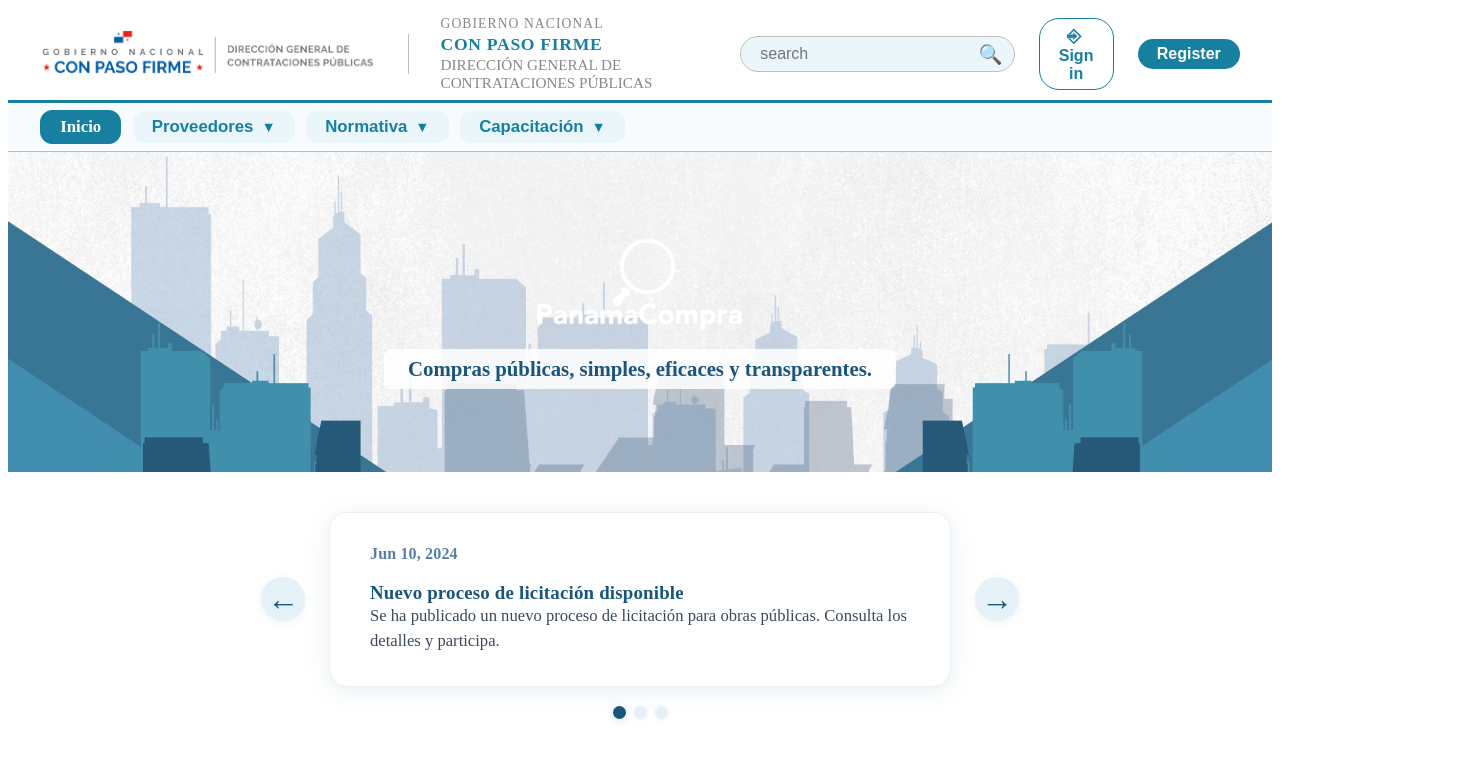
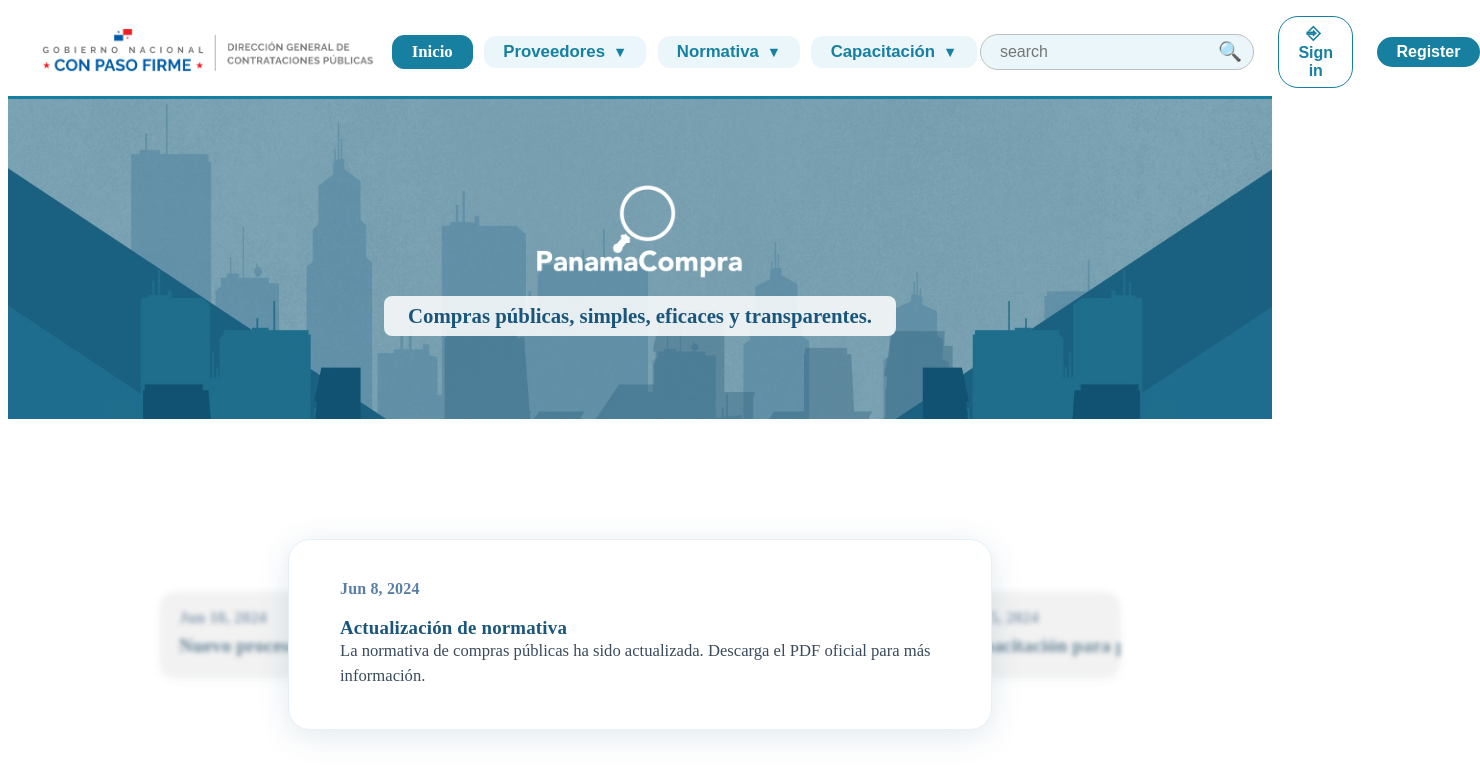
Before and after one commit to ChrisDRS-dev/PanamaCompra_Redesign, a React (Vite) app: page / in a window 1280 px wide. Shown: the top 778 px of the page, 1480 px wide, since content can reach past the window. Built offline with nearby package versions, Linux system fonts and the light colour scheme.

Commit message:
Better UX/UI on navbar and news

```diff
--- a/package.json
+++ b/package.json
@@ -15,6 +15,7 @@
   },
   "devDependencies": {
     "@eslint/js": "^9.29.0",
+    "@tailwindcss/postcss": "^4.1.11",
     "@types/react": "^19.1.8",
     "@types/react-dom": "^19.1.6",
     "@vitejs/plugin-react": "^4.5.2",
--- a/postcss.config.js
+++ b/postcss.config.cjs
@@ -2,7 +2,7 @@
 
 module.exports = {
   plugins: {
-    tailwindcss: {},
+    '@tailwindcss/postcss': {},
     autoprefixer: {},
   },
 };
--- a/src/components/Navbar.jsx
+++ b/src/components/Navbar.jsx
@@ -79,7 +79,7 @@ const Navbar = () => {
               {col.map((item, i) => (
                 <li key={i} className="navbar__dropdown-item">
                   <span className="navbar__dropdown-bullet" />
-                  {item}
+                  <a href="#" className="navbar__dropdown-link">{item}</a>
                 </li>
               ))}
             </ul>
@@ -97,12 +97,22 @@ const Navbar = () => {
           <a href="/">
             <img src={logoGubernamental} alt="Logo Gubernamental" className="navbar__logo" />
           </a>
-          <div className="navbar__divider" />
-          <div className="navbar__text-group">
-            <span className="navbar__text--top">GOBIERNO NACIONAL</span>
-            <span className="navbar__text--middle">CON PASO FIRME</span>
-            <span className="navbar__text--bottom">DIRECCIÓN GENERAL DE CONTRATACIONES PÚBLICAS</span>
-          </div>
+          <nav className="navbar__mainbar navbar__mainbar--inline">
+            <a href="#" className="navbar__link navbar__link--active">Inicio</a>
+            {Object.keys(menuConfig).map((key) => (
+              <div
+                key={key}
+                className="navbar__dropdown"
+                onMouseEnter={() => setOpenMenu(key)}
+                onMouseLeave={() => setOpenMenu(null)}
+              >
+                <button className="navbar__link navbar__dropdown-btn">
+                  {menuConfig[key].title} <span className="navbar__icon-caret">▼</span>
+                </button>
+                {openMenu === key && renderDropdown(key)}
+              </div>
+            ))}
+          </nav>
         </div>
         <div className="navbar__actions">
           <div className="navbar__search-group">
@@ -115,23 +125,6 @@ const Navbar = () => {
           <button className="navbar__button navbar__button--primary">Register</button>
         </div>
       </div>
-      {/* Barra de menú principal */}
-      <nav className="navbar__mainbar">
-        <a href="#" className="navbar__link navbar__link--active">Inicio</a>
-        {Object.keys(menuConfig).map((key) => (
-          <div
-            key={key}
-            className="navbar__dropdown"
-            onMouseEnter={() => setOpenMenu(key)}
-            onMouseLeave={() => setOpenMenu(null)}
-          >
-            <button className="navbar__link navbar__dropdown-btn">
-              {menuConfig[key].title} <span className="navbar__icon-caret">▼</span>
-            </button>
-            {openMenu === key && renderDropdown(key)}
-          </div>
-        ))}
-      </nav>
     </header>
   );
 };
--- a/src/components/News.jsx
+++ b/src/components/News.jsx
@@ -1,4 +1,4 @@
-import React, { useState } from "react";
+import React, { useState, useEffect, useRef } from "react";
 import "../styles/News.css";
 
 // Ejemplo de datos de comunicados
@@ -29,26 +29,100 @@ const newsData = [
 const News = () => {
   const [current, setCurrent] = useState(0);
   const total = newsData.length;
+  const intervalRef = useRef(null);
+  const [hovered, setHovered] = useState(false);
+  const [slideDir, setSlideDir] = useState(null);
 
-  const goTo = (idx) => setCurrent(idx);
-  const prev = () => setCurrent((prev) => (prev === 0 ? total - 1 : prev - 1));
-  const next = () => setCurrent((prev) => (prev === total - 1 ? 0 : prev + 1));
+  const goTo = (idx) => {
+    setSlideDir(idx > current || (current === total - 1 && idx === 0) ? 'right' : 'left');
+    setTimeout(() => {
+      setCurrent(idx);
+      setSlideDir(null);
+    }, 10);
+  };
+  const prev = () => {
+    setSlideDir('left');
+    setTimeout(() => {
+      setCurrent((prev) => (prev === 0 ? total - 1 : prev - 1));
+      setSlideDir(null);
+    }, 10);
+  };
+  const next = () => {
+    setSlideDir('right');
+    setTimeout(() => {
+      setCurrent((prev) => (prev === total - 1 ? 0 : prev + 1));
+      setSlideDir(null);
+    }, 10);
+  };
+
+  useEffect(() => {
+    if (!hovered) {
+      intervalRef.current = setInterval(() => {
+        setSlideDir('right');
+        setTimeout(() => {
+          setCurrent((prev) => (prev === total - 1 ? 0 : prev + 1));
+          setSlideDir(null);
+        }, 10);
+      }, 3000);
+    } else if (intervalRef.current) {
+      clearInterval(intervalRef.current);
+    }
+    return () => clearInterval(intervalRef.current);
+  }, [hovered, total]);
+
+  // Helper for preview index
+  const getPreviewIndex = (offset) => {
+    let idx = current + offset;
+    if (idx < 0) idx += total;
+    if (idx >= total) idx -= total;
+    return idx;
+  };
 
   return (
     <section className="news-section">
-      <div className="news-carousel">
-        <button className="news-arrow" onClick={prev} aria-label="Anterior">&#8592;</button>
-        <div className="news-slide">
+      <div
+        className="news-carousel"
+        onMouseEnter={() => setHovered(true)}
+        onMouseLeave={() => setHovered(false)}
+      >
+        {/* Preview left */}
+        <div className="news-preview news-preview--left">
+          <div className="news-preview-content">
+            <div className="news-date">{newsData[getPreviewIndex(-1)].date}</div>
+            <div className="news-title">{newsData[getPreviewIndex(-1)].title}</div>
+          </div>
+        </div>
+        {/* Main slide */}
+        <div className={`news-slide${hovered ? " hovered" : ""}${slideDir ? ` slide-${slideDir}` : ""}`}>
           <div className="news-date">{newsData[current].date}</div>
           <div className="news-content">
             <a href={newsData[current].link} className="news-title" target="_blank" rel="noopener noreferrer">
               {newsData[current].title}
             </a>
             <p className="news-desc">{newsData[current].description}</p>
+            {/* Mostrar más info en hover si se desea */}
+            {hovered && (
+              <div className="news-more-info">Más información disponible...</div>
+            )}
           </div>
         </div>
+        {/* Preview right */}
+        <div className="news-preview news-preview--right">
+          <div className="news-preview-content">
+            <div className="news-date">{newsData[getPreviewIndex(1)].date}</div>
+            <div className="news-title">{newsData[getPreviewIndex(1)].title}</div>
+          </div>
+        </div>
+        {/* Botones solo en hover */}
+        {hovered && (
+          <>
+            <button className="news-arrow" onClick={prev} aria-label="Anterior">&#8592;</button>
             <button className="news-arrow" onClick={next} aria-label="Siguiente">&#8594;</button>
+          </>
+        )}
       </div>
+      {/* Dots solo en hover */}
+      {hovered && (
         <div className="news-dots">
           {newsData.map((_, idx) => (
             <button
@@ -59,6 +133,7 @@ const News = () => {
             />
           ))}
         </div>
+      )}
     </section>
   );
 };
--- a/src/styles/Navbar.css
+++ b/src/styles/Navbar.css
@@ -97,7 +97,7 @@
   font-size: 1rem;
   margin-right: 0.5rem;
   cursor: pointer;
-  transition: background 0.2s, color 0.2s;
+  transition: background var(--navbar-transition), color var(--navbar-transition);
 }
 
 .navbar__button--primary {
@@ -117,6 +117,7 @@
 .navbar__button--primary:focus {
   background: #145e7a;
   color: #fff;
+  transition: background var(--navbar-transition), color var(--navbar-transition);
 }
 
 /* Barra de menú principal */
@@ -124,9 +125,9 @@
   display: flex;
   align-items: center;
   gap: 0.5rem;
-  background: #f7fbfd;
-  padding: 0.4rem 2rem;
-  border-bottom: 1.5px solid #bdbdbd;
+  background: #fff;
+  padding: 0;
+  border-bottom: none;
 }
 
 .navbar__link {
@@ -138,7 +139,7 @@
   border-radius: 12px;
   padding: 0.4rem 1.2rem;
   margin-right: 0.2rem;
-  transition: background 0.2s, color 0.2s;
+  transition: background var(--navbar-transition), color var(--navbar-transition);
   border: 1.5px solid transparent;
 }
 
@@ -148,6 +149,7 @@
   background: #1780a1;
   color: #fff;
   border: 1.5px solid #1780a1;
+  transition: background var(--navbar-transition), color var(--navbar-transition), border var(--navbar-transition);
 }
 
 .navbar__dropdown {
@@ -167,13 +169,14 @@
   border-radius: 12px;
   padding: 0.4rem 1.2rem;
   cursor: pointer;
-  transition: background 0.2s, color 0.2s;
+  transition: background var(--navbar-transition), color var(--navbar-transition);
 }
 
 .navbar__dropdown-btn:hover,
 .navbar__dropdown-btn:focus {
   background: #1780a1;
   color: #fff;
+  transition: background var(--navbar-transition), color var(--navbar-transition);
 }
 
 .navbar__icon-caret {
@@ -205,10 +208,17 @@
   color: #1780a1;
   font-size: 1rem;
   cursor: pointer;
-  transition: color 0.2s;
+  transition: color var(--navbar-transition);
 }
 
 .navbar__dropdown-menu li:hover {
   color: #145e7a;
   text-decoration: underline;
+  transition: color var(--navbar-transition);
 }
+
+:root {
+  --navbar-transition-time: 0.25s;
+  --navbar-transition-ease: cubic-bezier(.4,1.6,.4,1);
+  --navbar-transition: var(--navbar-transition-time) var(--navbar-transition-ease);
+}
--- a/src/styles/News.css
+++ b/src/styles/News.css
@@ -1,50 +1,49 @@
+:root {
+  --news-transition-time: 2s;
+  --news-transition-ease: cubic-bezier(.4,1.6,.4,1);
+  --news-transition: var(--news-transition-time) var(--news-transition-ease);
+}
+
 .news-section {
   width: 100%;
-  max-width: 900px;
-  margin: 2.5rem auto 0 auto;
+  max-width: 1100px;
+  margin: 3.5rem auto 0 auto;
   padding: 0 1rem;
+  transition: transform var(--news-transition), box-shadow 0.3s;
 }
 
 .news-carousel {
   display: flex;
   align-items: center;
   justify-content: center;
-  gap: 1.5rem;
-}
-
-.news-arrow {
-  background: #e6f0f7;
-  border: none;
-  color: #1a567b;
-  font-size: 2rem;
-  border-radius: 50%;
-  width: 44px;
-  height: 44px;
-  cursor: pointer;
-  box-shadow: 0 2px 8px rgba(26,86,123,0.08);
-  display: flex;
-  align-items: center;
-  justify-content: center;
-  transition: background 0.2s, box-shadow 0.2s;
-}
-.news-arrow:hover {
-  background: #cbe2f3;
-  box-shadow: 0 4px 16px rgba(26,86,123,0.12);
+  gap: 0.5rem;
+  position: relative;
+  min-height: 320px;
+  transition: transform var(--news-transition), box-shadow 0.3s;
 }
 
 .news-slide {
   background: #fff;
-  border-radius: 18px;
-  box-shadow: 0 4px 24px rgba(26,86,123,0.10);
-  padding: 2rem 2.5rem;
-  min-width: 320px;
-  max-width: 540px;
+  border-radius: 22px;
+  box-shadow: 0 6px 32px rgba(26,86,123,0.13);
+  padding: 2.5rem 3.2rem;
+  min-width: 420px;
+  max-width: 600px;
   flex: 1 1 0;
   display: flex;
   flex-direction: column;
   align-items: flex-start;
   gap: 0.7rem;
   border: 1.5px solid #e6f0f7;
+  z-index: 2;
+  transition: transform var(--news-transition), box-shadow 0.3s, left var(--news-transition);
+  position: relative;
+  left: 0;
+}
+.news-slide.hovered {
+  transform: scale(1.045);
+  box-shadow: 0 12px 48px rgba(26,86,123,0.18);
+  transition: transform var(--news-transition), box-shadow 0.3s, left var(--news-transition);
 }
 
 .news-date {
@@ -67,6 +66,7 @@
 .news-title:hover {
   color: #0d3550;
   text-decoration: underline;
+  transition: transform var(--news-transition), box-shadow 0.3s;
 }
 
 .news-desc {
@@ -77,21 +77,105 @@
   line-height: 1.5;
 }
 
+.news-more-info {
+  margin-top: 0.7rem;
+  color: #145e7a;
+  font-size: 1.08rem;
+  font-weight: 500;
+  opacity: 0.85;
+  transition: transform var(--news-transition), box-shadow 0.3s;
+}
+
+.news-preview {
+  position: relative;
+  width: 180px;
+  max-width: 22vw;
+  min-width: 120px;
+  height: 220px;
+  display: flex;
+  align-items: center;
+  justify-content: center;
+  opacity: 0.7;
+  filter: blur(2.5px) grayscale(0.2) brightness(0.93);
+  pointer-events: none;
+  z-index: 1;
+  transition: opacity var(--news-transition), filter var(--news-transition);
+}
+.news-preview-content {
+  background: #fff;
+  border-radius: 16px;
+  box-shadow: 0 2px 12px rgba(26,86,123,0.07);
+  padding: 1.1rem 1.2rem;
+  width: 100%;
+  text-align: left;
+  font-size: 0.98rem;
+  color: #1a567b;
+  font-weight: 500;
+  overflow: hidden;
+  white-space: nowrap;
+  text-overflow: ellipsis;
+}
+.news-preview--left {
+  margin-right: -60px;
+}
+.news-preview--right {
+  margin-left: -60px;
+}
+
+.news-arrow {
+  background: #e6f0f7;
+  border: none;
+  color: #1a567b;
+  font-size: 2.2rem;
+  border-radius: 50%;
+  width: 48px;
+  height: 48px;
+  cursor: pointer;
+  box-shadow: 0 2px 8px rgba(26,86,123,0.08);
+  display: none;
+  align-items: center;
+  justify-content: center;
+  transition: background var(--news-transition), box-shadow var(--news-transition);
+  position: absolute;
+  top: 50%;
+  transform: translateY(-50%);
+  z-index: 3;
+}
+.news-arrow:first-of-type {
+  left: 0;
+}
+.news-arrow:last-of-type {
+  right: 0;
+}
+.news-carousel:hover .news-arrow {
+  display: flex;
+}
+.news-arrow:hover {
+  background: #cbe2f3;
+  box-shadow: 0 4px 16px rgba(26,86,123,0.12);
+}
+
 .news-dots {
-  display: flex;
+  display: none;
   justify-content: center;
   gap: 0.5rem;
   margin-top: 1.2rem;
+  transition: transform var(--news-transition), box-shadow 0.3s;
+}
+.news-section:hover .news-dots,
+.news-carousel:hover ~ .news-dots {
+  display: flex;
+  transition: transform var(--news-transition), box-shadow 0.3s;
 }
 
 .news-dot {
-  width: 13px;
-  height: 13px;
+  width: 15px;
+  height: 15px;
   border-radius: 50%;
   background: #e6f0f7;
   border: none;
   cursor: pointer;
-  transition: background 0.2s, box-shadow 0.2s;
+  transition: background var(--news-transition), box-shadow 0.2s;
   box-shadow: 0 1px 4px rgba(26,86,123,0.08);
 }
 .news-dot.active {
@@ -99,16 +183,31 @@
   box-shadow: 0 2px 8px rgba(26,86,123,0.15);
 }
 
-@media (max-width: 900px) {
+/* Animación de deslizamiento */
+.news-slide.slide-left {
+  left: -60px;
+  opacity: 0.7;
+}
+.news-slide.slide-right {
+  left: 60px;
+  opacity: 0.7;
+}
+
+@media (max-width: 1200px) {
   .news-section {
     max-width: 100%;
-    margin: 1.5rem 0 0 0;
+    margin: 2rem 0 0 0;
     padding: 0 0.5rem;
   }
   .news-slide {
-    padding: 1.2rem 0.7rem;
+    padding: 1.5rem 0.7rem;
     min-width: 0;
     max-width: 100vw;
+  }
+  .news-preview {
+    width: 110px;
+    min-width: 70px;
+    height: 120px;
   }
 }
 
@@ -131,4 +230,9 @@
   .news-desc {
     font-size: 0.97rem;
   }
+  .news-preview {
+    width: 60px;
+    min-width: 40px;
+    height: 60px;
+  }
 }
--- a/src/styles/Title.css
+++ b/src/styles/Title.css
@@ -35,6 +35,7 @@
   left: 0;
   width: 100%;
   height: 100%;
-  background: rgba(255,255,255,0.1);
+  background: rgba(20, 94, 122, 0.55); /* #145e7a con opacidad */
   z-index: 1;
+  pointer-events: none;
 }
```
Also changed, not shown: eslint.config.js (+13 -0 lines), tailwind.config.cjs (renamed from tailwind.config.js), 1 other file (tests, documents, lock files or other folders). Lines whose indentation alone changed are shown as unchanged.
